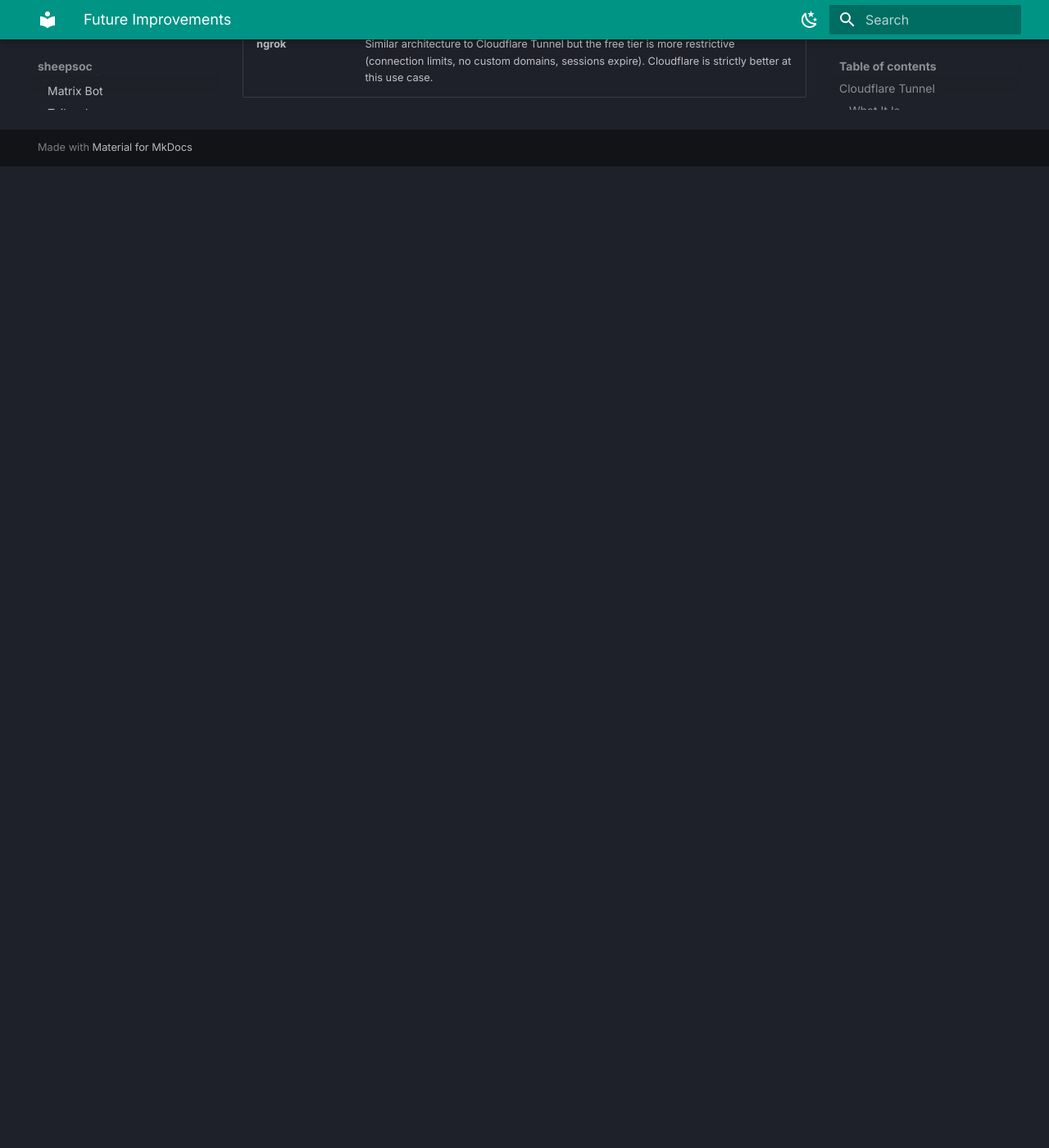
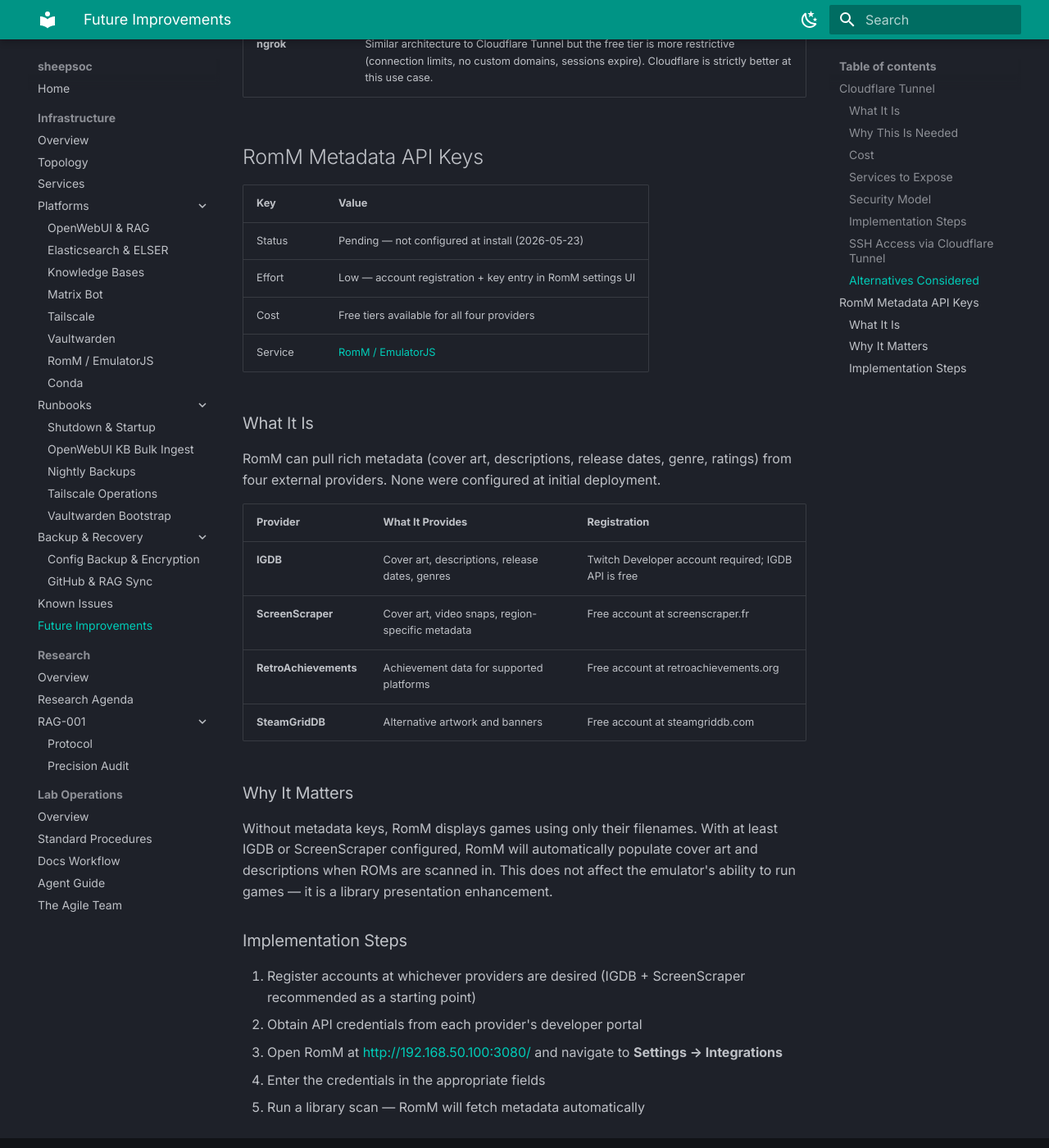
Before and after one commit to mabryp/sheepsoc-docs, an MkDocs documentation site: the page built from docs/infrastructure/future-improvements.md, in a window 1280 px wide and 1400 px high, scrolled down 4864 px. Shown: the whole window at 82% size. Built offline with MkDocs 1.6.1 and Material for MkDocs 9.7.7, drawn with Linux system fonts in a browser that asks for light colours; before the commit the page ends 5067 px from its top, so only the background shows below that.

Commit message:
docs: add RomM/EmulatorJS service documentation (2026-05-23)
RomM (rommapp/romm:latest, v4.8.1) deployed as Docker Compose stack at
/mnt/ssd_working/emulatorjs/ with MariaDB backend. Bundles EmulatorJS
as in-browser player — replaces deprecated linuxserver/emulatorjs image.
Port 3080 (LAN-only, UFW rule active). No metadata API keys configured yet.

Pages changed:
- docs/infrastructure/platforms/romm-emulatorjs.md (created)
- docs/infrastructure/services.md — service catalog + web endpoints rows
- docs/infrastructure/topology.md — host layout diagram docker compose section
- docs/infrastructure/index.md — major services list
- docs/index.md — quick reference table + documentation sections list
- docs/infrastructure/future-improvements.md — RomM metadata API keys followup
- mkdocs.yml — nav entry under Platforms

Co-Authored-By: Claude Sonnet 4.6 <noreply@anthropic.com>

```diff
--- a/docs/infrastructure/future-improvements.md
+++ b/docs/infrastructure/future-improvements.md
@@ -5,7 +5,7 @@
 | Key | Value |
 |---|---|
 | Scope | Items here are researched and design-ready but not yet implemented |
-| Updated | 2026-04-24 |
+| Updated | 2026-05-23 |
 
 Planned enhancements and improvements to the sheepsoc system. Each entry documents the rationale, cost, implementation steps, and current status so work can be picked up without re-doing the research phase.
 
@@ -144,3 +144,35 @@ Then connect normally: `ssh pmabry@sheepsoc.yourdomain.com`. Cloudflare Access w
 | **Tailscale** | Was installed and removed after two months of failure. Worth retrying now that DNS and gateway are fixed (2026-04-18). Simpler client setup than Cloudflare Tunnel for SSH in particular. |
 | **WireGuard + VPS relay** | Works but adds ~$5/month VPS cost and requires maintaining a relay node. More operational overhead for the same capability. |
 | **ngrok** | Similar architecture to Cloudflare Tunnel but the free tier is more restrictive (connection limits, no custom domains, sessions expire). Cloudflare is strictly better at this use case. |
+
+## RomM Metadata API Keys
+
+| Key | Value |
+|---|---|
+| Status | Pending — not configured at install (2026-05-23) |
+| Effort | Low — account registration + key entry in RomM settings UI |
+| Cost | Free tiers available for all four providers |
+| Service | [RomM / EmulatorJS](platforms/romm-emulatorjs.md) |
+
+### What It Is
+
+RomM can pull rich metadata (cover art, descriptions, release dates, genre, ratings) from four external providers. None were configured at initial deployment.
+
+| Provider | What It Provides | Registration |
+|---|---|---|
+| **IGDB** | Cover art, descriptions, release dates, genres | Twitch Developer account required; IGDB API is free |
+| **ScreenScraper** | Cover art, video snaps, region-specific metadata | Free account at screenscraper.fr |
+| **RetroAchievements** | Achievement data for supported platforms | Free account at retroachievements.org |
+| **SteamGridDB** | Alternative artwork and banners | Free account at steamgriddb.com |
+
+### Why It Matters
+
+Without metadata keys, RomM displays games using only their filenames. With at least IGDB or ScreenScraper configured, RomM will automatically populate cover art and descriptions when ROMs are scanned in. This does not affect the emulator's ability to run games — it is a library presentation enhancement.
+
+### Implementation Steps
+
+1. Register accounts at whichever providers are desired (IGDB + ScreenScraper recommended as a starting point)
+2. Obtain API credentials from each provider's developer portal
+3. Open RomM at [http://192.168.50.100:3080/](http://192.168.50.100:3080/) and navigate to **Settings → Integrations**
+4. Enter the credentials in the appropriate fields
+5. Run a library scan — RomM will fetch metadata automatically
--- a/mkdocs.yml
+++ b/mkdocs.yml
@@ -61,6 +61,7 @@ nav:
       - Matrix Bot: infrastructure/platforms/matrix-bot.md
       - Tailscale: infrastructure/platforms/tailscale.md
       - Vaultwarden: infrastructure/platforms/vaultwarden.md
+      - RomM / EmulatorJS: infrastructure/platforms/romm-emulatorjs.md
       - Conda: infrastructure/platforms/conda.md
     - Runbooks:
       - Shutdown & Startup: infrastructure/runbooks/shutdown-startup.md
```
Also changed, not shown: docs/index.md (+3 -1 lines), docs/infrastructure/index.md (+1 -0 lines), docs/infrastructure/platforms/romm-emulatorjs.md (added, +137 -0 lines), docs/infrastructure/services.md (+2 -0 lines), docs/infrastructure/topology.md (+2 -0 lines).
